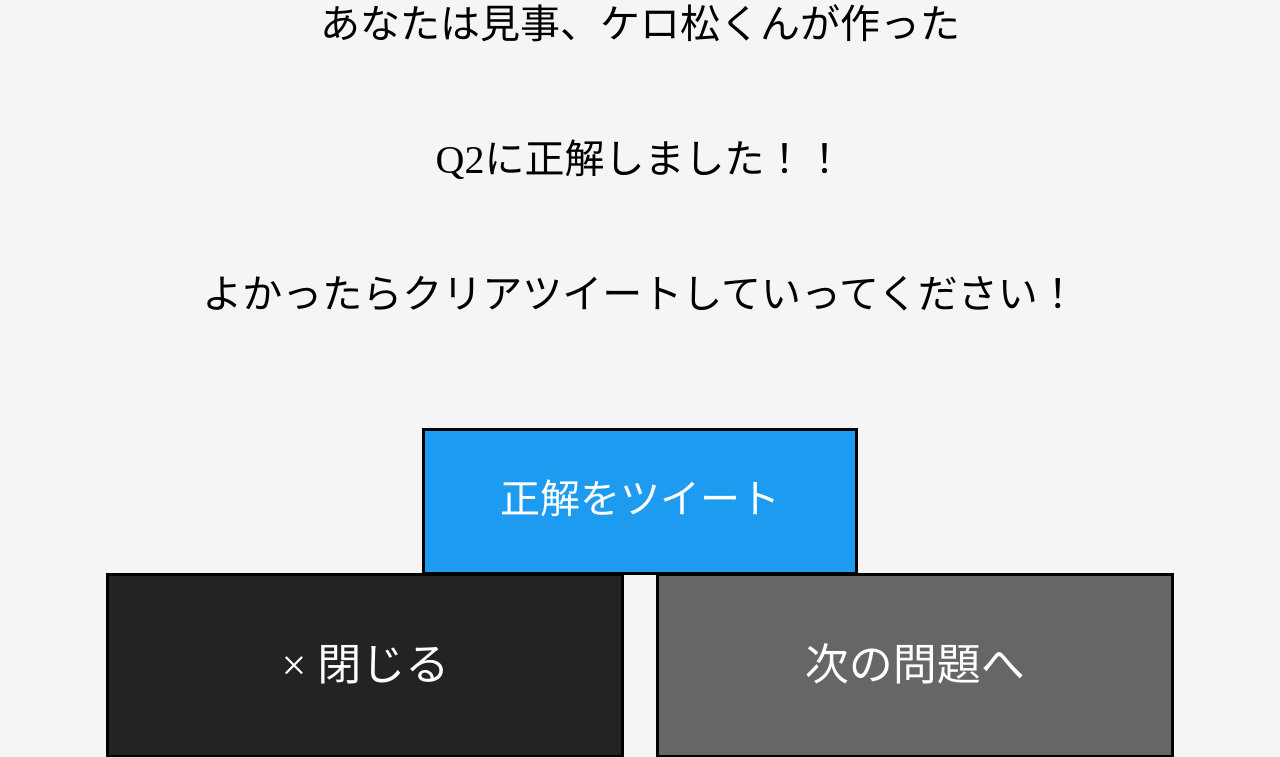
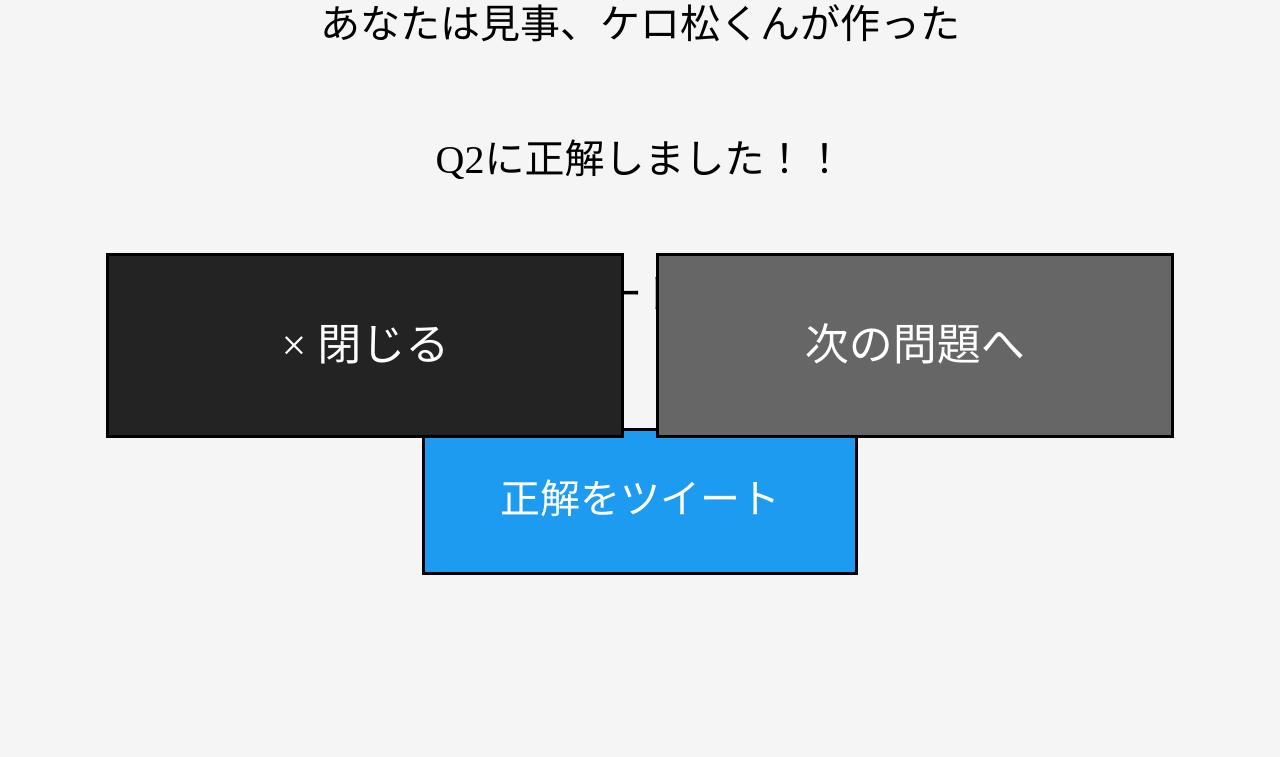
Before and after one commit to 100nazoNEXT/100nazoNEXT, a PHP site: page /Q2clear.html in a window 1280 px wide. Shown: the part 890-1647 px from the top of the page. After the commit the page ends 1465 px from the top, so only its background shows below. Run offline with PHP 8.4, Linux system fonts and the light colour scheme; some web fonts are replaced.

Commit message:
Add files via upload

```diff
--- a/Q2clear.html
+++ b/Q2clear.html
@@ -18,7 +18,7 @@
         <a  class="tweet" href="https://bit.ly/3AaCRlp"><p>正解をツイート</p></a>
     </div>
     <div class="command">
-      <a class="btn end" href="Q2.html"><p>× 閉じる</p></a><a class="btn n nex" href="#"><p>次の問題へ</p></a>
+      <a class="btn plus end" href="Q2.html"><p>× 閉じる</p></a><a class="btn plus n nex" href="#"><p>次の問題へ</p></a>
     </div>
  </section>
  </body>
--- a/clear.css
+++ b/clear.css
@@ -86,6 +86,10 @@ section {
     margin-top: 35vw;
 }
 
+.plus {
+    margin-top: 10vw;
+}
+
 .btn p {
     font-size: 44px;
     margin: 0;
```
